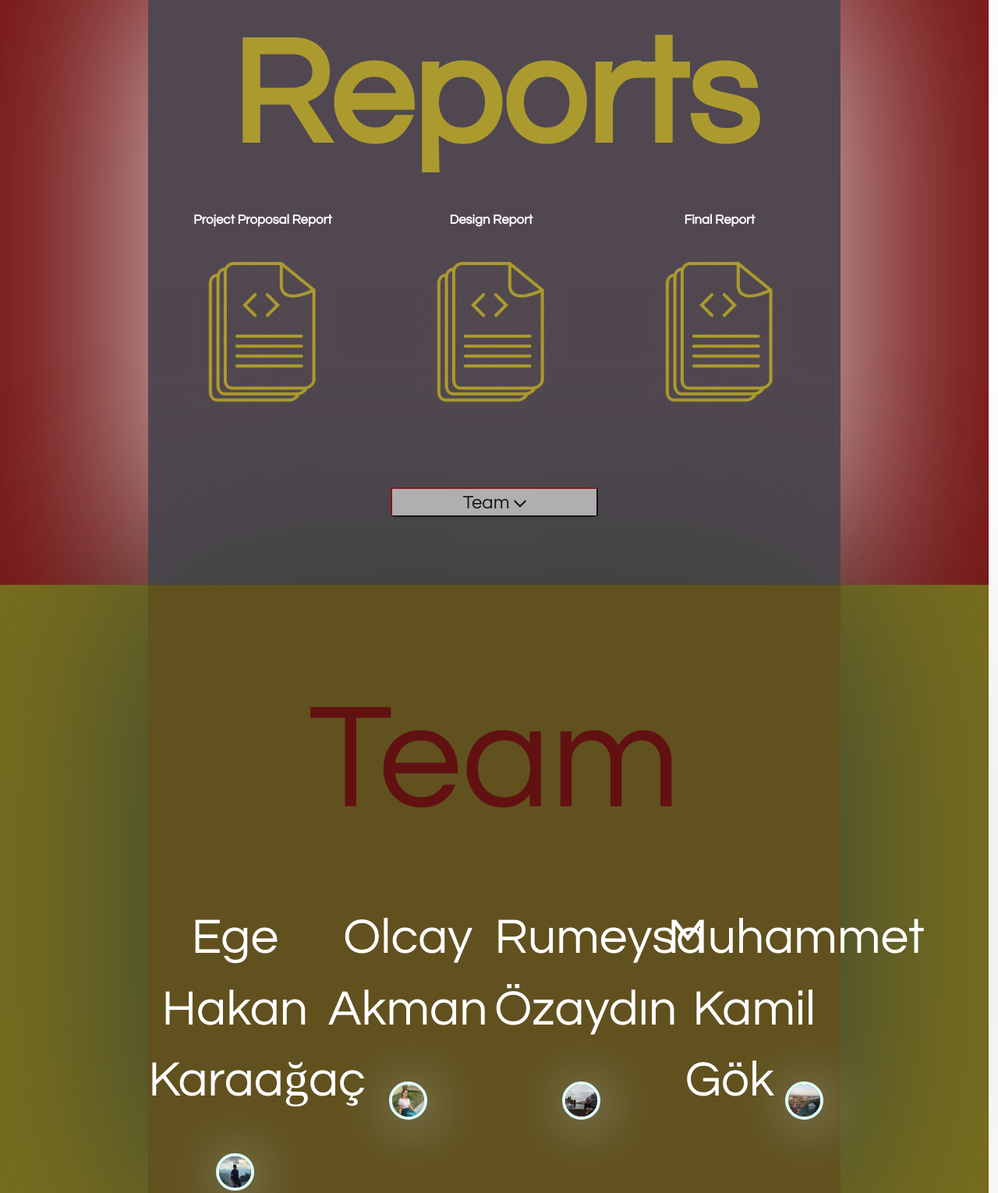
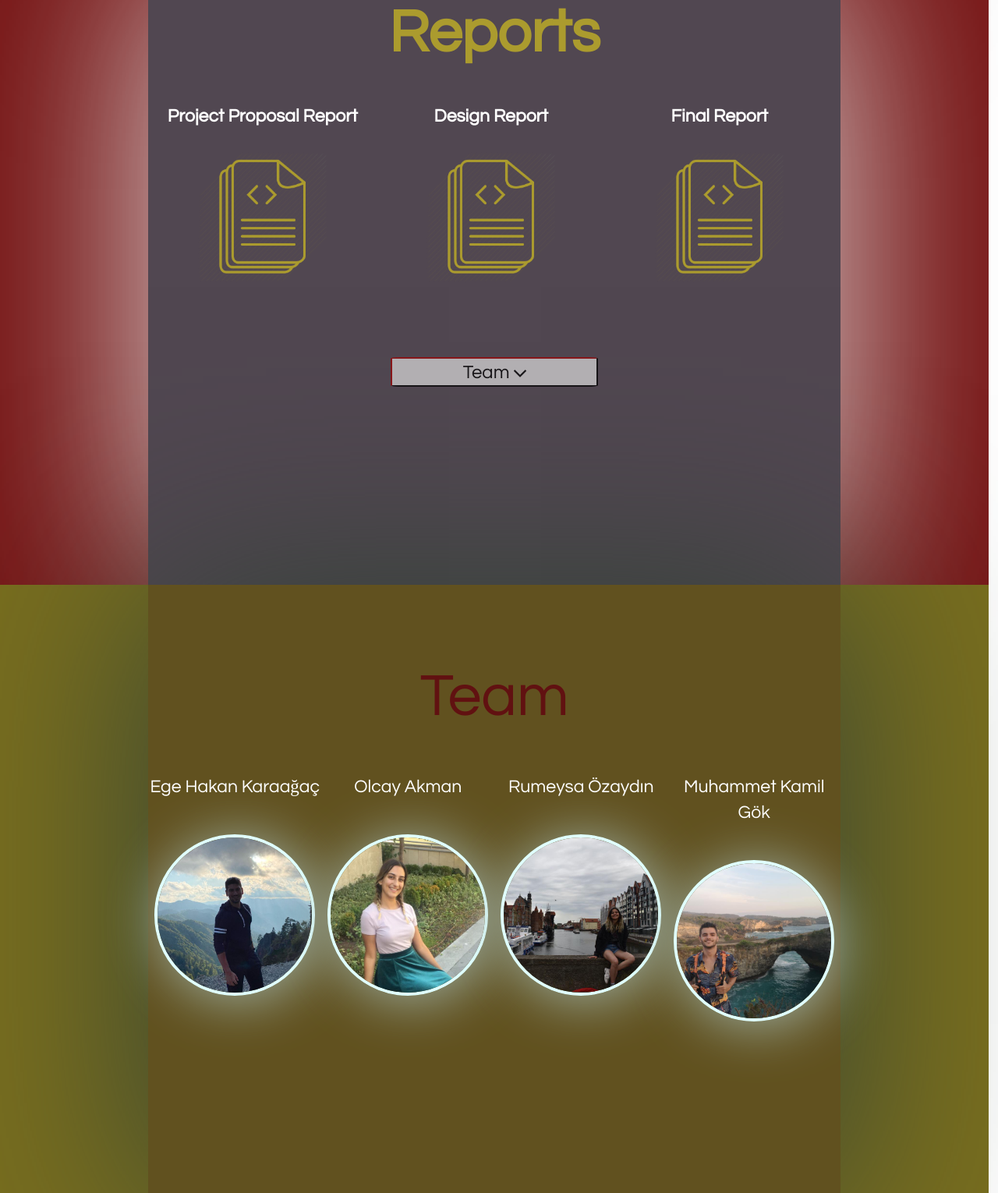
Before and after one commit to egehakankar/adex, a plain HTML site: page index.html in a window 1280 px wide. Shown: the part 1650-3180 px from the top of the page at 78% size. Drawn offline with nearby package versions, Linux system fonts and the light colour scheme.

Commit message:
Update index.css

```diff
--- a/css/index.css
+++ b/css/index.css
@@ -161,27 +161,6 @@
         }
 
         @media screen and (max-height: 800px) {
-            .reportsT {
-                font-size: 15vw !important;
-            }
-            .reportsAll {
-                padding-top: 1% !important;
-            }
-            .oneReport {
-                font-size: larger !important;
-            }
-            .fileR {
-                width: 16vw !important;
-            }
-            .teamT {
-                font-size: 15vw !important;
-            }
-            .oneTeam {
-                font-size: 5vw !important;
-            }
-            .photos {
-                width: 22% !important;
-            }
         }
 
         .section {
```
